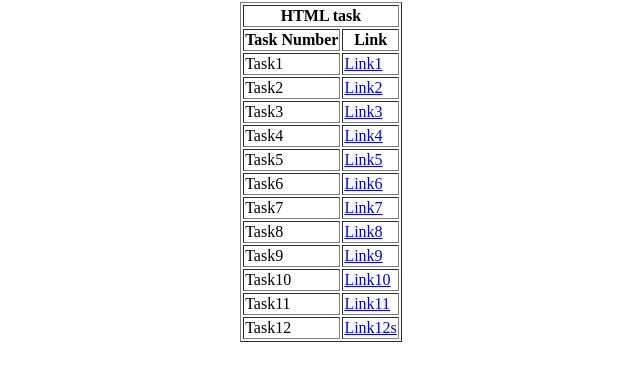
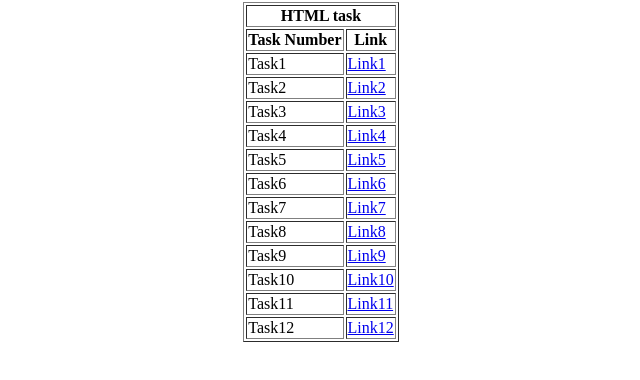
Before and after one commit to kp-bhara/repo_one, a plain HTML site: page index.html in a window 1280 px wide. Shown: the part 78-458 px from the top of the page, without its empty margins (319-959 px from the left). Drawn offline with Linux system fonts and the light colour scheme.

Commit message:
Update index.html

```diff
--- a/index.html
+++ b/index.html
@@ -68,7 +68,7 @@
 
 		<tr>
                 <td>Task12</td>
-                <td><a href="./task12.html">Link12s</a></td>
+                <td><a href="./task12.html">Link12</a></td>
             </tr>
 
 
```
